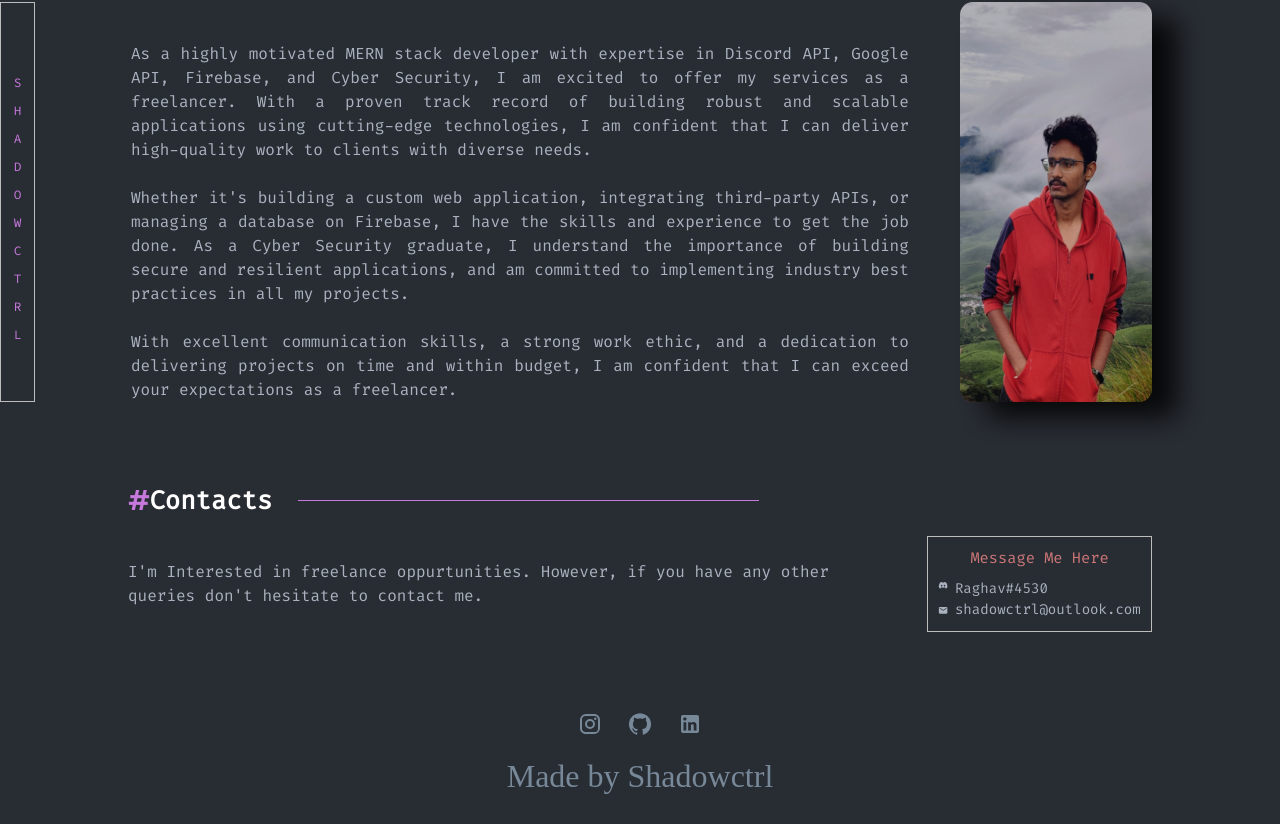
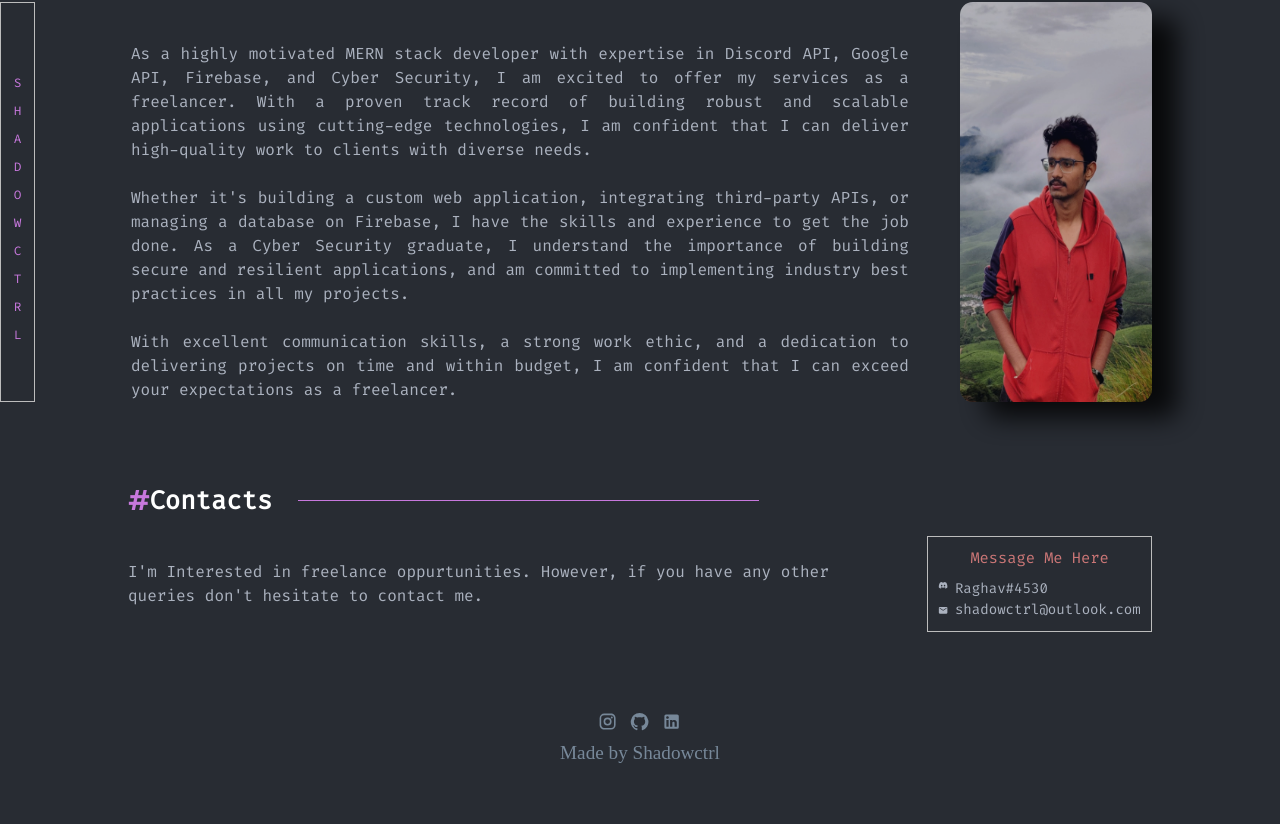
Before and after one commit to shadowctrl/portfolio-shadowctrl, a React (Vite) app: page / in a window 1280 px wide. Shown: the part 2252-3076 px from the top of the page. After the commit the page ends 3028 px from the top, so only its background shows below. Built offline with nearby package versions, Linux system fonts and the light colour scheme; a web font is replaced by a local one.

Commit message:
Footer Minor Changes

```diff
--- a/src/components/footer/footer.jsx
+++ b/src/components/footer/footer.jsx
@@ -10,21 +10,24 @@ const Footer = () => {
       <Media>
         <InstagramIcon
           style={{
-            marginRight: "2vw",
+            marginRight: "1vw",
             cursor: "pointer",
+            fontSize:"1.5vw"
           }}
           onClick={() => window.open("https://instagram.com/_.shadowctrl._")}
         />
         <GitHubIcon
           style={{
-            marginRight: "2vw",
+            marginRight: "1vw",
             cursor: "pointer",
+            fontSize:"1.5vw"
           }}
           onClick={() => window.open("https://github.com/shadowctrl")}
         />
         <LinkedInIcon
           style={{
             cursor: "pointer",
+            fontSize:"1.5vw"
           }}
           onClick={() => window.open("https://linkedin.com/in/shadowctrl")}
         />
@@ -41,7 +44,7 @@ const Parent = styled.div`
   flex-direction: column;
   justify-content: end;
   align-items: center;
-  padding-bottom: 3vh;
+  padding-bottom: 1vh;
 `;
 const Media = styled.div`
   display: flex;
@@ -49,7 +52,7 @@ const Media = styled.div`
 `;
 const Text = styled.div`
   color: #778899;
-  padding-top: 2vh;
+  padding-top: 1vh;
   font-family: "Libre Barcode 128 Text";
-  font-size: 2.5vw;
+  font-size: 1.5vw;
 `;
```
